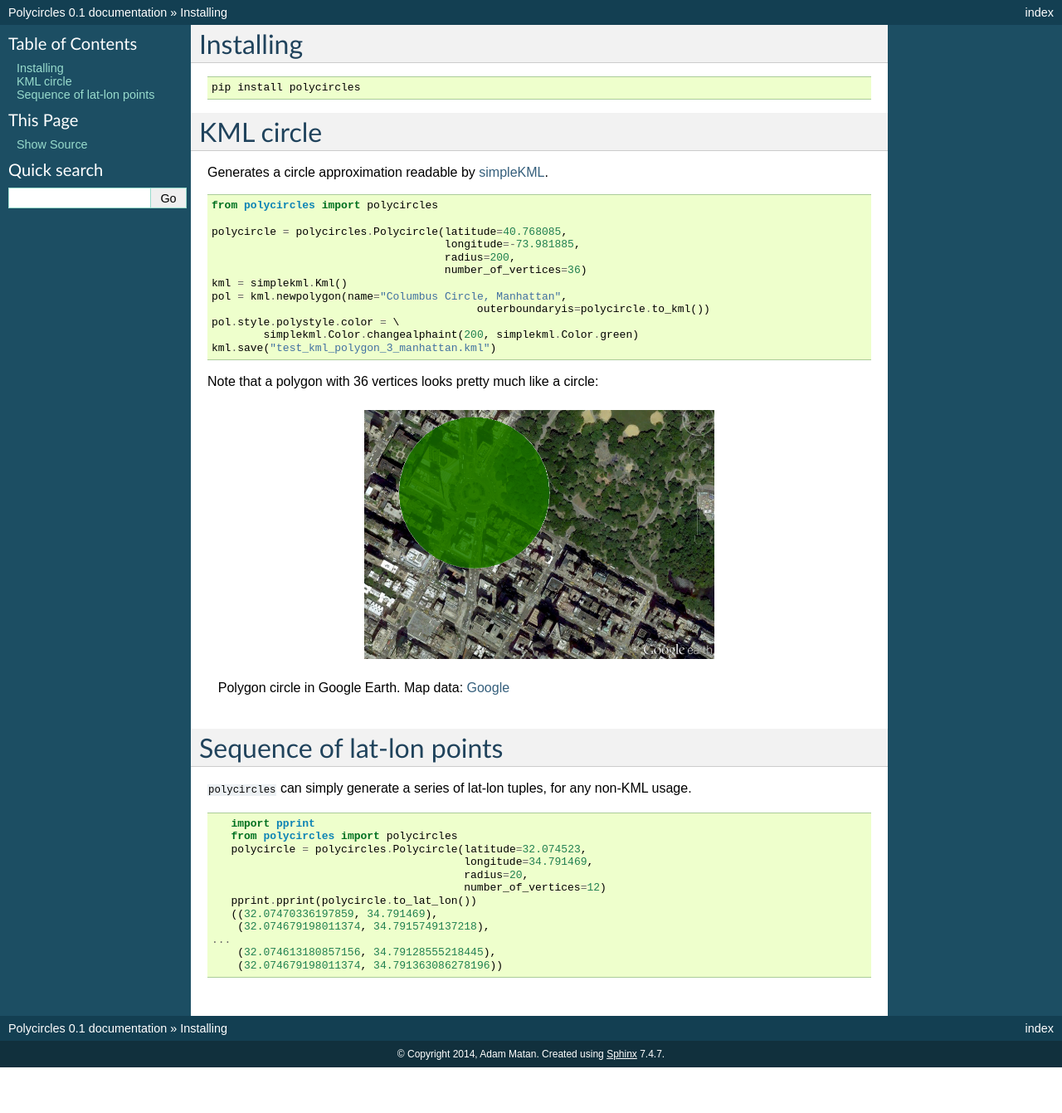
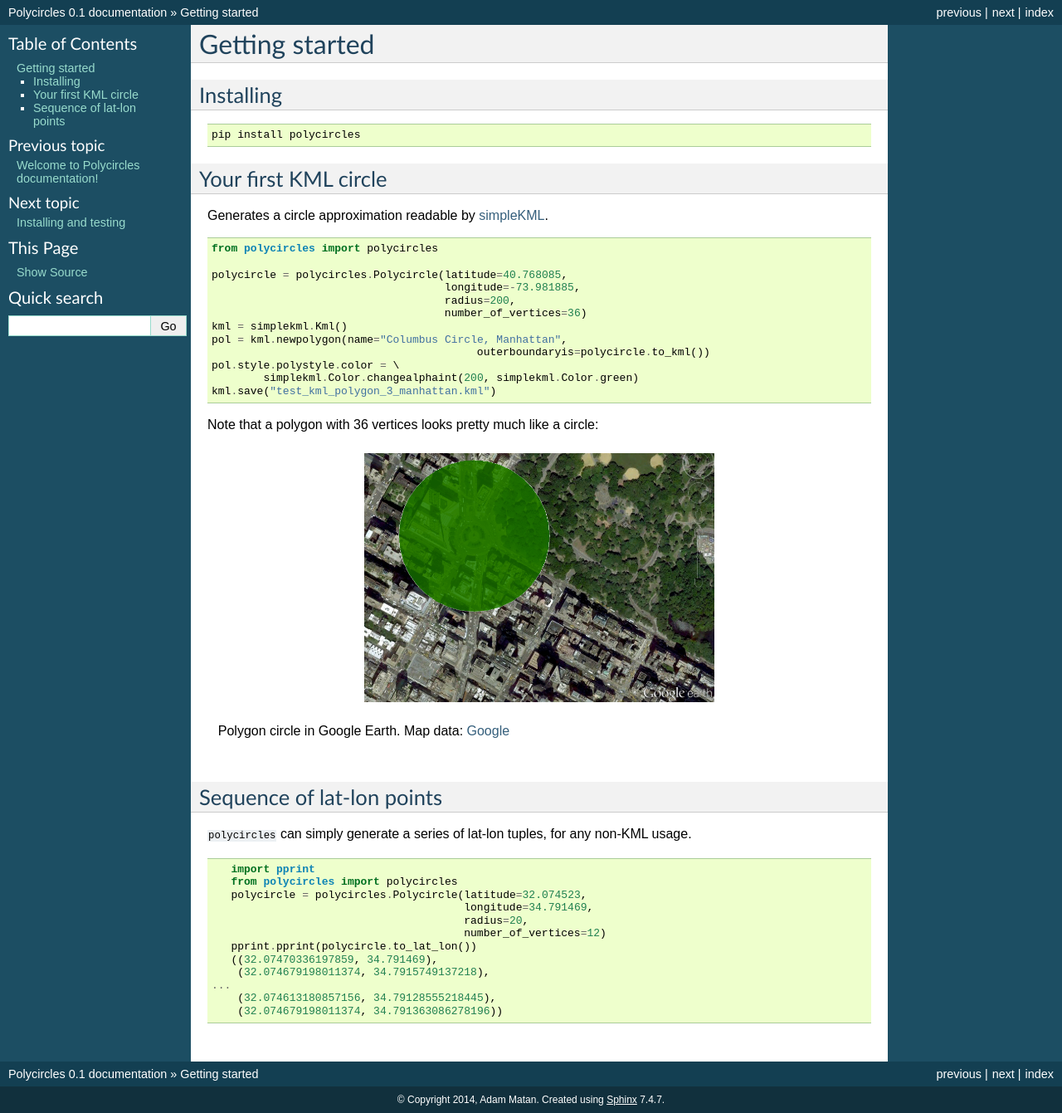
Before and after one commit to adamatan/polycircles, a Sphinx documentation site: the page built from docs/getting_started.rst, in a window 1280 px wide. Shown: the whole page at 83% size. Built offline with Sphinx 7.4.7, drawn with Linux system fonts in a browser that asks for light colours; formulas are drawn with MathJax 3; pages that are not in the unit, such as notebooks, are missing from menus; before the commit the page ends 1286 px from its top, so only the background shows below that.

Commit message:
Add getting started section.

```diff
--- a/docs/getting_started.rst
+++ b/docs/getting_started.rst
@@ -1,4 +1,7 @@
 .. _gettingStarted:
+
+Getting started
+===============
 
 Installing
 ----------
@@ -7,8 +10,8 @@ Installing
 
 	pip install polycircles
 
-KML circle
-----------
+Your first KML circle
+---------------------
 
 Generates a circle approximation readable by `simpleKML`_.
 
--- a/docs/index.rst
+++ b/docs/index.rst
@@ -14,7 +14,7 @@ Generates accurate polygonal approximation of circles, for KMLs and general usag
 .. toctree::
    :maxdepth: 2
 
-   gettingStarted
+   getting_started
    installing
    kmls
    accuracy
--- a/docs/kmls.rst
+++ b/docs/kmls.rst
@@ -28,11 +28,11 @@ Generates a circle approximation readable by `simpleKML`_.
 Note that a polygon with 36 vertices looks pretty much like a circle:
 
 .. figure:: _static/kml_manhattan.png
-   :height: 300 px
+   :width: 600 px
    :alt: Polygon circle in Google Earth. Image Credit: Google
    :align: center
 
-   Polygon circle in Google Earth. Map data: `Google`_
+   A Polycircle above Columbus Square, Manhattan, in Google Earth. Credit: `Google`_
 
    .. _Google : http://www.google.com/permissions/geoguidelines/attr-guide.html
 
```
